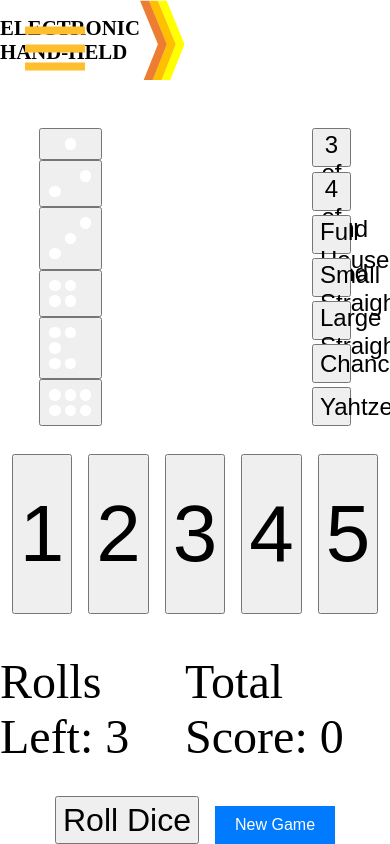
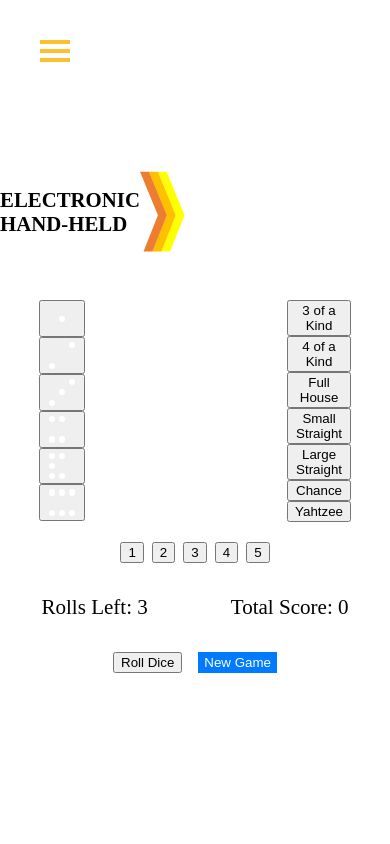
Before and after one commit to DanielSegarra36/Yahtzee, a plain HTML site: page index.html in a window 390 px wide. Drawn offline with Linux system fonts and the light colour scheme.

Commit message:
resetting/rebuilding responsive design

```diff
--- a/index.html
+++ b/index.html
@@ -9,30 +9,10 @@
   <link href="styles/verticalLayout.css" rel="stylesheet">
 
   <meta name="color-scheme" content="dark light">
+  <meta charset="utf-8">
+  <meta name="viewport" content="width=device-width">
   <link rel="icon" type="image/png" href="logoBranding.png" sizes="192x192">
   <link rel="manifest" href="manifest.json">
-  <style>
-     #new-game-button {
-    margin-top: 10px;
-    background-color: #007bff;
-    color: #fff;
-    border: none;
-    padding: 10px 20px;
-    font-size: 16px;
-    cursor: pointer;
-}
-
-#new-game-button:hover {
-    background-color: #0069d9;
-}
-    .controls {
-      display: flex;
-      justify-content: center;
-      gap: 1rem;
-      font-size: 2rem;
-    }
-  </style>
-
 </head>
 
 <body>
@@ -102,12 +82,12 @@
       <div id="total-score">Total Score: 0</div>
     </div>
 
-<div class="controls">
-   <button id="roll-button" onclick="rollDice()">Roll Dice</button>
+    <div class="controls">
+      <button id="roll-button" onclick="rollDice()">Roll Dice</button>
 
-    <button id="new-game-button" onclick="newGame()">New Game</button>
-    <!-- <button id="end-turn-button" onclick="endTurn()">End Turn</button> -->
-</div>
+      <button id="new-game-button" onclick="newGame()">New Game</button>
+      <!-- <button id="end-turn-button" onclick="endTurn()">End Turn</button> -->
+    </div>
 
     <div class="menu">
       <button class="reload-button" onclick="reloadPage()">Update App</button>
--- a/styles/verticalLayout.css
+++ b/styles/verticalLayout.css
@@ -6,7 +6,7 @@
   z-index: 9999;
   cursor: pointer;
   /*! color: white; */
-  scale: 2;
+  /*! scale: 2; */
   transition: all ease-in 2s;
 }
 
@@ -35,6 +35,7 @@
 .menu {
   display: none;
 }
+
 .reload-button {
   position: fixed;
   bottom: 40px;
@@ -45,7 +46,7 @@
   border-radius: 4px;
   cursor: pointer;
   color: black;
-  font-size: xx-large;
+  /*! font-size: clamp(1rem, -0.3333rem + 10.6667vw, 5rem); */
   transition: all ease-in 2s;
 }
 
@@ -69,7 +70,7 @@
     bottom: 20px;
     right: 20px;
     padding: 10px;
-    font-size: normal;
+    /*! font-size: clamp(1rem, -0.3333rem + 10.6667vw, 5rem); */
     transition: all ease-in 2s;
   }
 }
@@ -79,7 +80,9 @@
 /********************************/
 /********************************/
 /********************************/
-
+html {
+  height: 100%;
+}
 
 body {
   margin: 0;
@@ -88,9 +91,9 @@ body {
   flex-direction: column;
   justify-content: center;
   align-items: center;
-  height: 100vh;
+  height: 100%;
   /*! width: 100vw; */
-  font-size: 3rem;
+  /*! font-size: clamp(1rem, -0.3333rem + 10.6667vw, 5rem); */
 }
 
 header {
@@ -106,9 +109,10 @@ header>h1 {
 }
 
 #logo {
-  min-width: 250px;
+  /*! min-width: 250px; */
   width: 250px;
   height: fit-content;
+  max-width: 100%;
 }
 
 main {
@@ -136,21 +140,26 @@ button:hover {
 #upper-section {
   display: flex;
   flex-direction: column;
+  height: 100%;
+  justify-content: center;
 }
 
 #lower-section {
   display: flex;
-  /*! width: 100vw; */
+  /*! width: 100%; */
   justify-content: space-between;
   flex-direction: column;
 }
 
 #lower-section>button {
   /* font-size: 3vw; */
-  width: 10vw;
+  /* width: 10vw; */
+  width: 100%;
+  min-width: fit-content;
   max-width: 350px;
-  height: 10vw;
-  font-size: 1.5rem;
+  min-height: fit-content;
+  /*! height: 10vw; */
+  /*! font-size: clamp(1rem, 0rem + 2.6667vw, 2rem); */
 }
 
 .side.scored>.dot {
@@ -171,7 +180,7 @@ button:hover {
 #roll-button {
   /*! width: 20vw; */
   /*! height: 8vw; */
-  font-size: xx-large;
+  /* font-size: clamp(1rem, -0.3333rem + 10.6667vw, 5rem); */
 }
 
 .row {
@@ -185,7 +194,7 @@ button:hover {
   padding: 2rem 0;
   justify-content: space-around;
   width: 100vw;
-  font-size: 3rem;
+  font-size: clamp(1rem, 0.6667rem + 2.6667vw, 2rem);
 }
 
 /* Styles for mobile devices */
@@ -214,20 +223,21 @@ button:hover {
 
 #dice-container {
   display: flex;
-  width: 90vw;
+  width: 90%;
   justify-content: center;
+  gap: .5rem;
 }
 
 .dice {
-  height: 10rem;
-  width: 10rem;
-  font-size: 5rem;
-  margin: .5rem;
+  /*! height: clamp(2rem, -0.6667rem + 18.3333vw, 10rem); */
+  /*! width: clamp(2rem, -0.6667rem + 18.3333vw, 10rem); */
+  /*! font-size: clamp(1rem, -0.3333rem + 10.6667vw, 5rem); */
+  /*! margin: .5rem; */
 }
 
 .dice.hold {
   background-color: hsl(230, 34%, 28%);
-  color:hsl(55, 71%, 35%);
+  color: hsl(55, 71%, 35%);
 }
 
 .die {
@@ -246,12 +256,14 @@ button:hover {
   /* width: 15vw; */
   /* height: 15vw; */
   /*! background-color: #b4c2b7; */
-  padding: clamp(0rem, -0.6818rem + 4.3636vw, 1.5rem);
+  /* padding: clamp(0rem, -0.6818rem + 4.3636vw, 1.5rem); */
+  height: 16.6%;
+  /*! width: 200px; */
 }
 
 .dot {
-  width: clamp(0.4375rem, -0.0579rem + 3.1707vw, 1.25rem);
-  height: clamp(0.4375rem, -0.0579rem + 3.1707vw, 1.25rem);
+  width: clamp(0.1rem, -0.2rem + 2.4vw, 1rem);
+  height: clamp(0.1rem, -0.2rem + 2.4vw, 1rem);
   background-color: white;
   border-radius: 50%;
   margin: 2px;
@@ -299,7 +311,8 @@ button:hover {
   /* align-items: center; */
   flex-direction: column;
 }
-.side-4 > .row {
+
+.side-4>.row {
   justify-content: space-between;
 }
 
@@ -310,8 +323,9 @@ button:hover {
   flex-direction: column;
   /*! row-gap: 1em; */
 }
-.side-5 > .row:nth-child(1),
-.side-5 > .row:nth-child(3) {
+
+.side-5>.row:nth-child(1),
+.side-5>.row:nth-child(3) {
   justify-content: space-between;
 }
 
@@ -333,3 +347,24 @@ button:hover {
 
   /* Desktop-specific styles here */
 }
+
+#new-game-button {
+  /* margin-top: 10px; */
+  background-color: #007bff;
+  color: #fff;
+  border: none;
+  /* padding: 10px 20px; */
+  /* font-size: 16px; */
+  cursor: pointer;
+}
+
+#new-game-button:hover {
+  background-color: #0069d9;
+}
+
+.controls {
+  display: flex;
+  justify-content: center;
+  gap: 1rem;
+  font-size: 2rem;
+}
```
